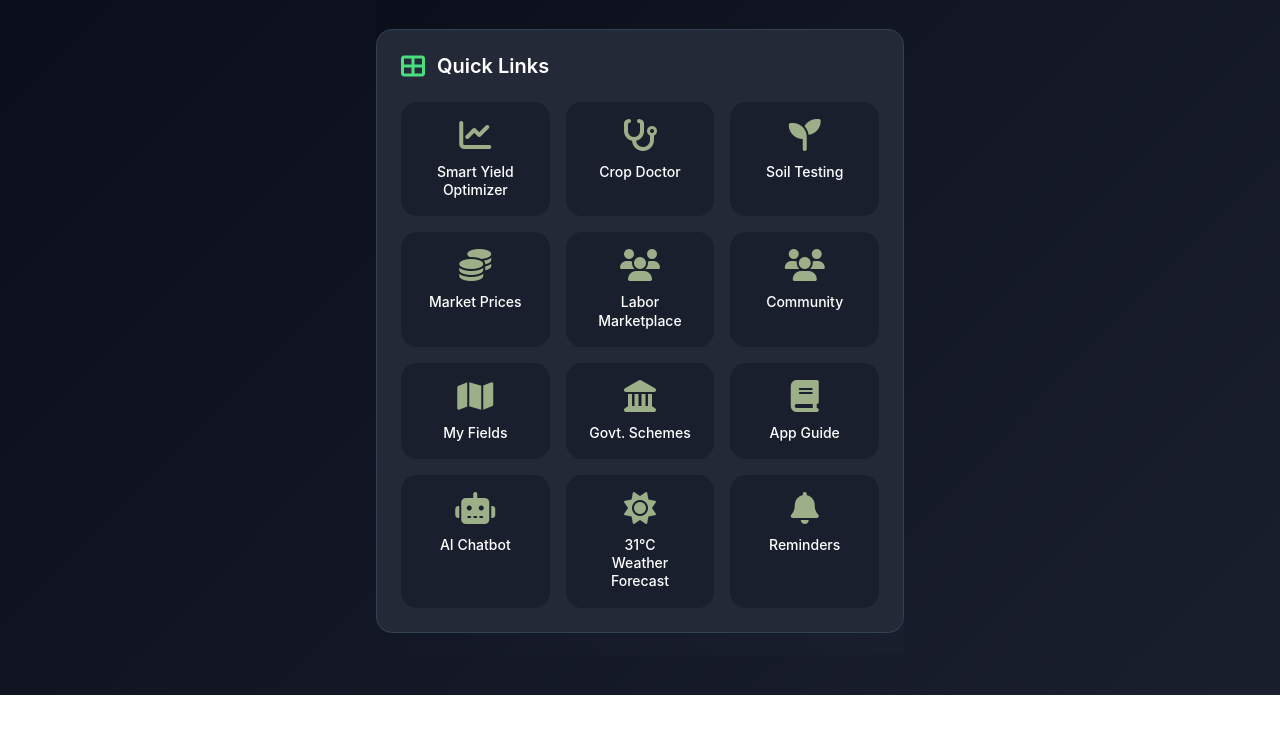
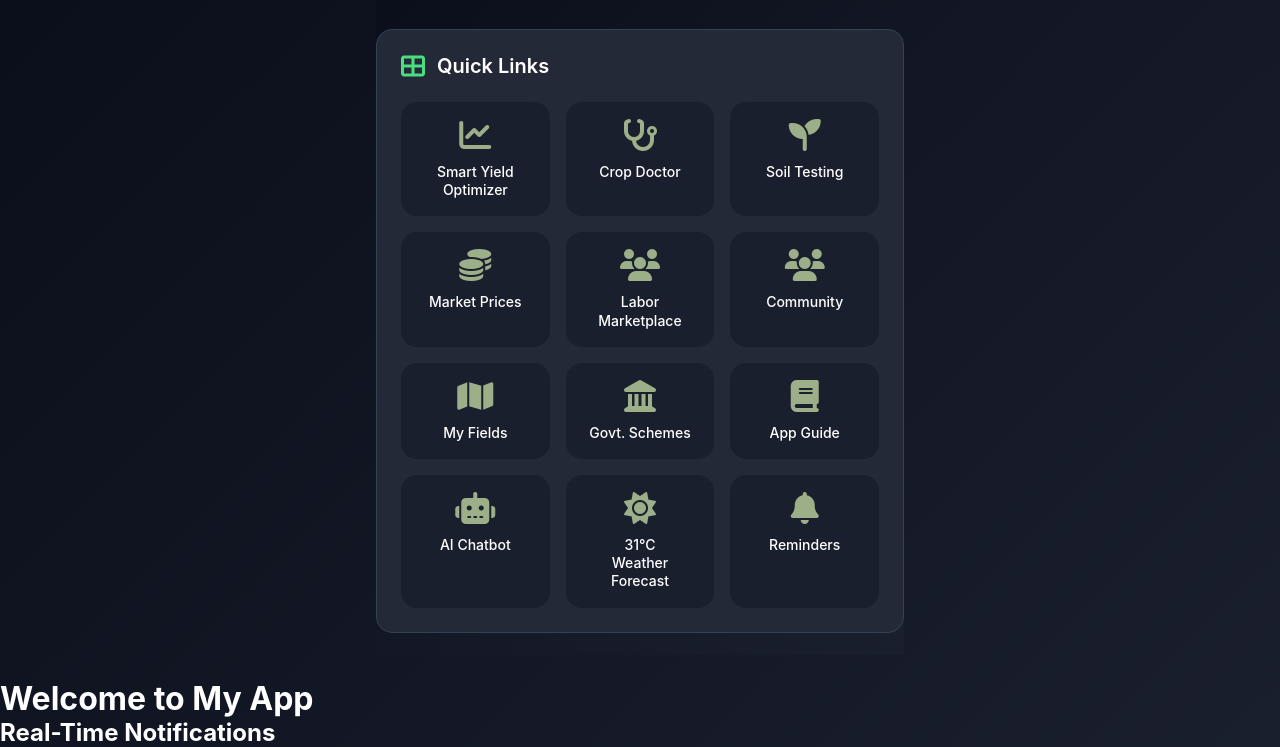
Before and after one commit to keerthanabs8/workedhard, a website: page public/index.html in a window 1280 px wide. Shown: the part 105-852 px from the top of the page. Before the commit the page ends 800 px from the top, so only its background shows below. Drawn offline with Linux system fonts and the light colour scheme.

Commit message:
Update index.html

```diff
--- a/public/index.html
+++ b/public/index.html
@@ -826,5 +826,14 @@
     </div>
 
     <script src="app.js"></script>
+    <h1>Welcome to My App</h1>
+
+    <div id="notifications-area">
+        <h2>Real-Time Notifications</h2>
+        <div id="notifications-list">
+            </div>
+    </div>
+
+    <script src="script.js"></script>
 </body>
 </html>
```
